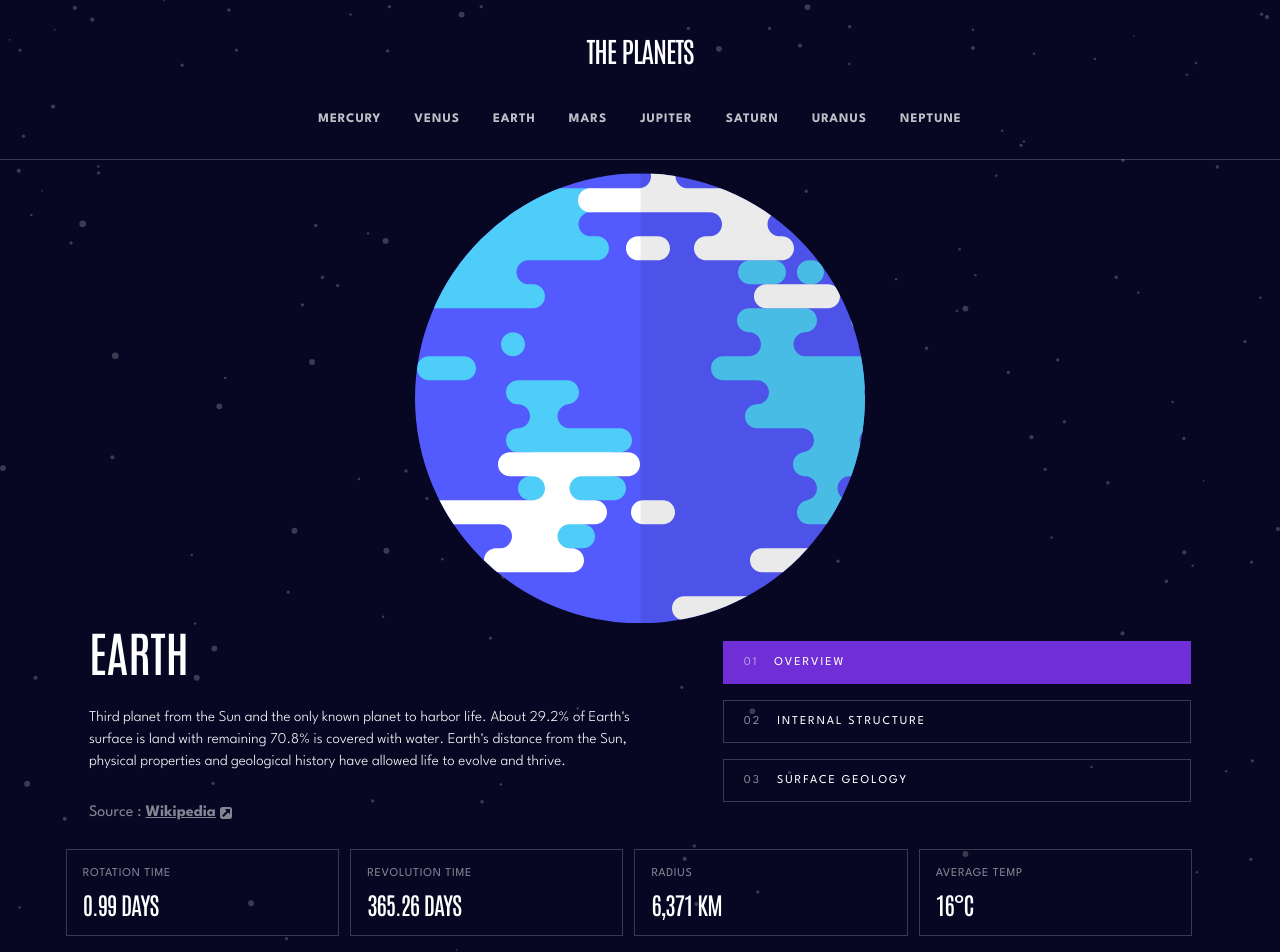
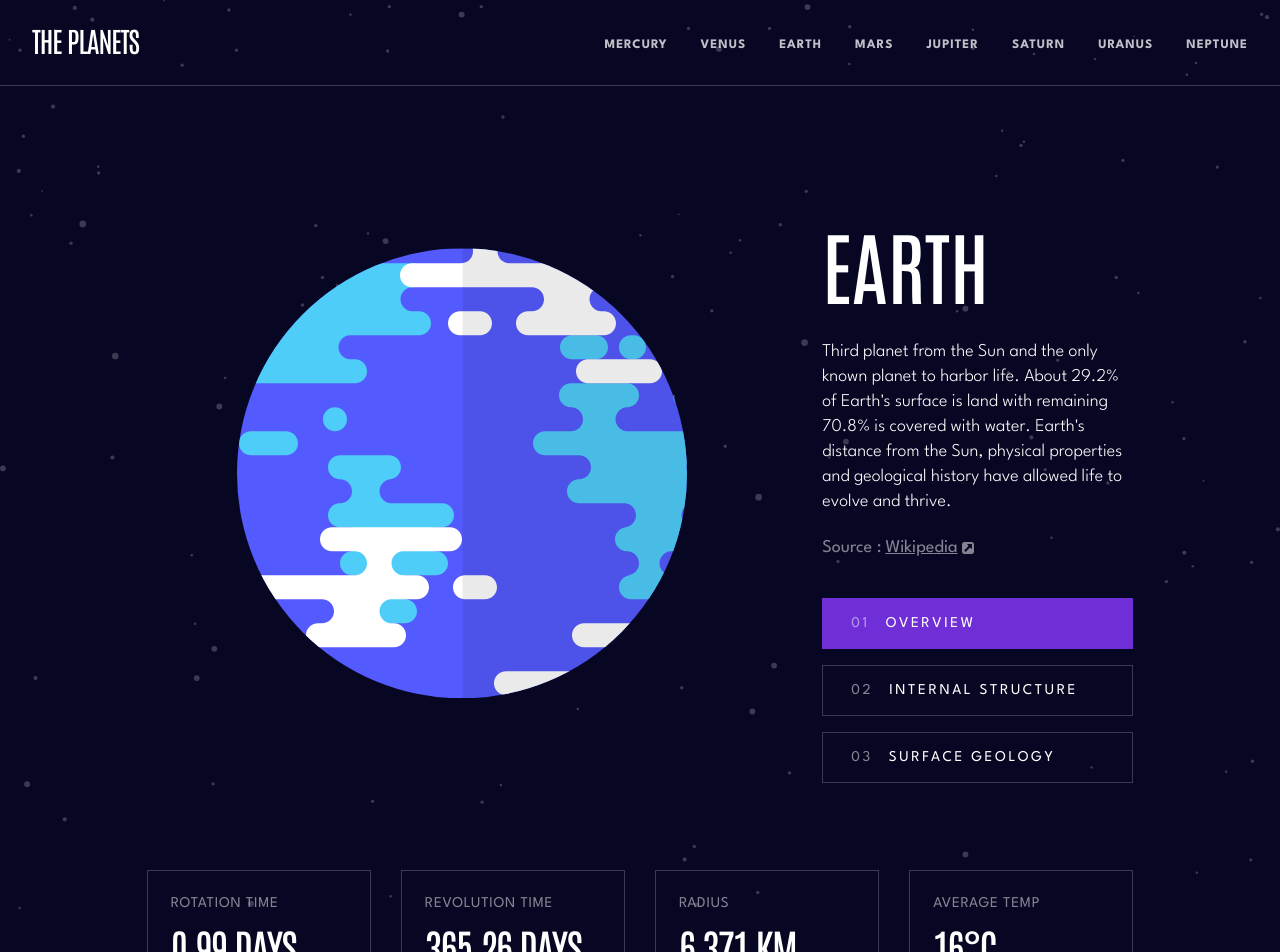
Before and after one commit to stephjoseph/planets-facts-site, a Next.js app: page /earth in a window 1280 px wide. Shown: the top 952 px of the page. Built offline with nearby package versions, Linux system fonts and the light colour scheme.

Commit message:
finish desktop view

```diff
--- a/components/Navbar.js
+++ b/components/Navbar.js
@@ -1,5 +1,6 @@
 import styles from '../styles/Navbar.module.css';
 import Link from 'next/link';
+import { useState } from 'react';
 
 const planets = [
   {
@@ -37,16 +38,34 @@ const planets = [
 ];
 
 const Navbar = () => {
+  const [hover, setHover] = useState(false);
+
+  const handleMouseEnter = () => {
+    setHover(true);
+  };
+
+  const handleMouseLeave = () => {
+    setHover(false);
+  };
+
   return (
     <nav className={styles.nav}>
       <Link href='/'>
         <a className={styles.nav__logo}>The Planets</a>
       </Link>
       <div className={styles.nav__links}>
-        {planets.map((planet) => {
+        {planets.map((planet, i) => {
           return (
             <Link key={planet.name} href={`/${planet.name.toLowerCase()}`}>
-              <a>{planet.name}</a>
+              <a
+                style={{
+                  borderColor: hover ? planet.color : '',
+                }}
+                onMouseEnter={handleMouseEnter}
+                onMouseLeave={handleMouseLeave}
+              >
+                {planet.name}
+              </a>
             </Link>
           );
         })}
--- a/components/planet/Main.js
+++ b/components/planet/Main.js
@@ -6,8 +6,28 @@ import Link from 'next/link';
 const Main = ({ planet, color, tabSelected, setTabSelected }) => {
   const [width, setWidth] = useState(0);
 
+  const [hover, setHover] = useState({
+    0: false,
+    1: false,
+    2: false,
+  });
+
   const updateSize = () => {
     setWidth(window.innerWidth);
+  };
+
+  const handleMouseEnter = (i) => {
+    setHover((prevState) => ({
+      ...prevState,
+      [i]: true,
+    }));
+  };
+
+  const handleMouseLeave = (i) => {
+    setHover((prevState) => ({
+      ...prevState,
+      [i]: false,
+    }));
   };
 
   useEffect(() => {
@@ -108,7 +128,11 @@ const Main = ({ planet, color, tabSelected, setTabSelected }) => {
           <div
             style={{
               backgroundColor:
-                tabSelected === 'Overview' ? color : 'transparent',
+                tabSelected === 'Overview'
+                  ? color
+                  : hover[0]
+                  ? 'rgba(216, 216, 216, 0.2)'
+                  : 'transparent',
               borderColor:
                 tabSelected === 'Overview' ? color : 'rgba(255, 255, 255, 0.2)',
             }}
@@ -116,6 +140,8 @@ const Main = ({ planet, color, tabSelected, setTabSelected }) => {
               tabSelected === 'Overview' && styles.selected
             }`}
             onClick={() => setTabSelected('Overview')}
+            onMouseEnter={() => handleMouseEnter(0)}
+            onMouseLeave={() => handleMouseLeave(0)}
           >
             <div>01</div>
             <div className={styles.planet__tabTitle}>Overview</div>
@@ -123,7 +149,11 @@ const Main = ({ planet, color, tabSelected, setTabSelected }) => {
           <div
             style={{
               backgroundColor:
-                tabSelected === 'Structure' ? color : 'transparent',
+                tabSelected === 'Structure'
+                  ? color
+                  : hover[1]
+                  ? 'rgba(216, 216, 216, 0.2)'
+                  : 'transparent',
               borderColor:
                 tabSelected === 'Structure'
                   ? color
@@ -133,6 +163,8 @@ const Main = ({ planet, color, tabSelected, setTabSelected }) => {
               tabSelected === 'Structure' && styles.selected
             }`}
             onClick={() => setTabSelected('Structure')}
+            onMouseEnter={() => handleMouseEnter(1)}
+            onMouseLeave={() => handleMouseLeave(1)}
           >
             <div>02</div>
             <div className={styles.planet__tabTitle}>Internal Structure</div>
@@ -140,7 +172,11 @@ const Main = ({ planet, color, tabSelected, setTabSelected }) => {
           <div
             style={{
               backgroundColor:
-                tabSelected === 'Surface' ? color : 'transparent',
+                tabSelected === 'Surface'
+                  ? color
+                  : hover[2]
+                  ? 'rgba(216, 216, 216, 0.2)'
+                  : 'transparent',
               borderColor:
                 tabSelected === 'Surface' ? color : 'rgba(255, 255, 255, 0.2)',
             }}
@@ -148,6 +184,8 @@ const Main = ({ planet, color, tabSelected, setTabSelected }) => {
               tabSelected === 'Surface' && styles.selected
             }`}
             onClick={() => setTabSelected('Surface')}
+            onMouseEnter={() => handleMouseEnter(2)}
+            onMouseLeave={() => handleMouseLeave(2)}
           >
             <div>03</div>
             <div className={styles.planet__tabTitle}>Surface Geology</div>
--- a/pages/[planet].js
+++ b/pages/[planet].js
@@ -3,6 +3,7 @@ import path from 'path';
 import fs from 'fs/promises';
 import Header from '../components/planet/Header';
 import Main from '../components/planet/Main';
+import Head from 'next/head';
 
 export const getStaticPaths = async () => {
   const filePath = path.join(process.cwd(), 'public', 'data.json');
@@ -79,6 +80,9 @@ const Planet = ({ planet }) => {
 
   return (
     <>
+      <Head>
+        <title>The Planets | {planet.name}</title>
+      </Head>
       <Header
         color={color}
         tabSelected={tabSelected}
--- a/styles/Navbar.module.css
+++ b/styles/Navbar.module.css
@@ -4,6 +4,7 @@
   align-items: center;
   padding: 2rem 0 1.688rem 0;
   width: 100%;
+  max-width: 1920px;
   gap: 2.438rem;
   border-bottom: 1px solid rgba(255, 255, 255, 0.2);
 }
@@ -35,3 +36,28 @@
   text-decoration: none;
   text-transform: uppercase;
 }
+
+@media (min-width: 1280px) {
+  .nav {
+    flex-direction: row;
+    justify-content: space-between;
+    gap: 0;
+    padding: 1.375rem 2rem 1.688rem 2rem;
+    position: relative;
+  }
+
+  .nav__links {
+    position: absolute;
+    right: 2rem;
+    top: 0;
+  }
+
+  .nav__links a {
+    padding-top: 2.063rem;
+  }
+
+  .nav__links a:hover {
+    padding-top: 1.813rem;
+    border-top: 4px solid transparent;
+  }
+}
--- a/styles/Planet.module.css
+++ b/styles/Planet.module.css
@@ -125,7 +125,7 @@
 
 .planet__source a {
   color: rgba(255, 255, 255, 0.5);
-  font-weight: 700;
+  font-weight: 500;
 }
 
 .planet__details {
@@ -235,6 +235,7 @@
 
   .planet__details {
     flex-direction: row;
+    justify-content: center;
     width: 89.71%;
     gap: 0.688rem;
   }
@@ -254,3 +255,84 @@
     letter-spacing: -0.9px;
   }
 }
+
+@media (min-width: 1280px) {
+  .main {
+    gap: 5.438rem;
+    padding-bottom: 3.5rem;
+  }
+  .planet__container {
+    flex-direction: column;
+    align-items: flex-end;
+    padding-top: 7.875rem;
+    width: 77.08%;
+    gap: 2.438rem;
+  }
+
+  .planet__img {
+    transform: translate(-50%, -50%);
+    top: 24.313rem;
+    left: 19.688rem;
+  }
+
+  .planet {
+    width: 31.53%;
+  }
+
+  .planet__summary {
+    gap: 1.5rem;
+  }
+
+  .planet__source {
+    font-weight: 400;
+    font-size: 1.125rem;
+  }
+
+  .planet__content {
+    gap: 1.438rem;
+  }
+
+  .planet__content h1 {
+    font-size: 5rem;
+    line-height: 6.5rem;
+  }
+
+  .planet__content p {
+    font-size: 1.125rem;
+    line-height: 1.563rem;
+  }
+
+  .planet__tabs {
+    width: 31.53%;
+  }
+
+  .planet__tab {
+    font-size: 0.938rem;
+    letter-spacing: 2.57px;
+    padding: 0.75rem 1.75rem;
+  }
+
+  .planet__details {
+    width: 77.08%;
+    gap: 1.875rem;
+  }
+
+  .planet__detail {
+    font-size: 0.938rem;
+    line-height: 1.563rem;
+    gap: 0.25rem;
+    width: 22.97%;
+    padding: 1.25rem 1.438rem 1.688rem 1.438rem;
+  }
+
+  .planet__detailValue {
+    font-size: 2.5rem;
+    line-height: 3.25rem;
+    letter-spacing: -1.5px;
+  }
+
+  .planet__geologyImg {
+    top: 29.25rem;
+    left: 14.688rem;
+  }
+}
```
